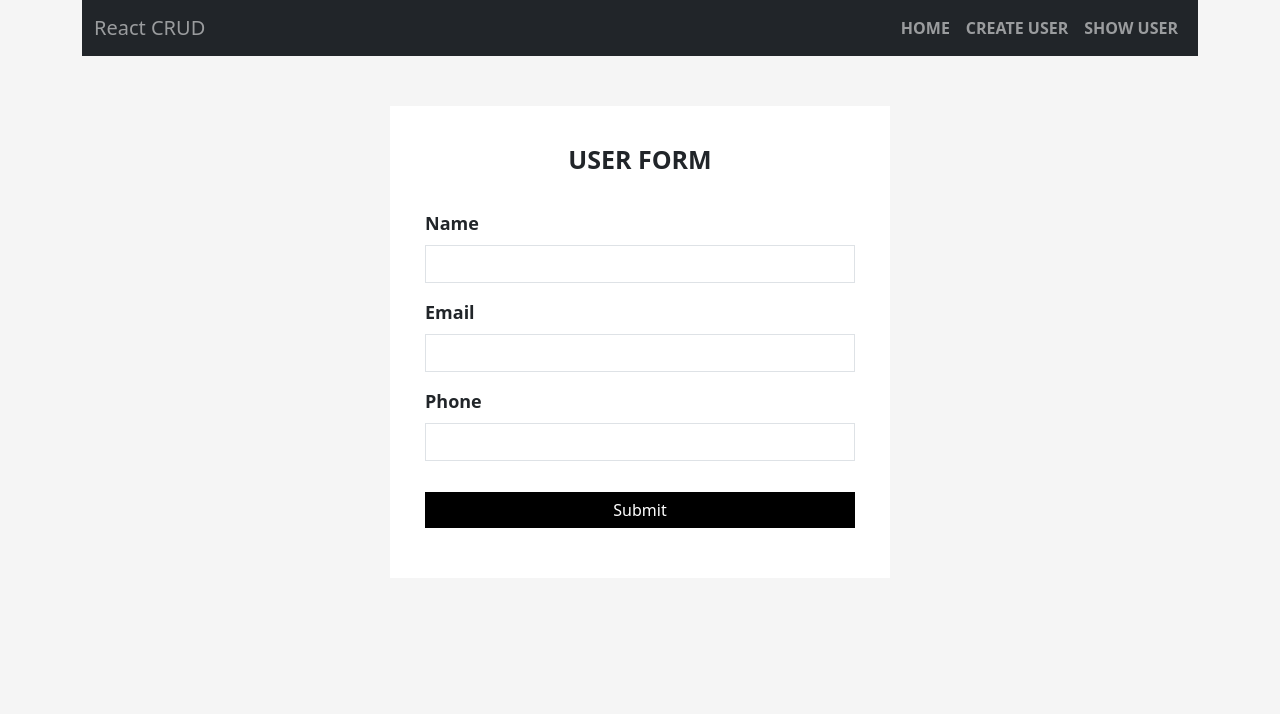
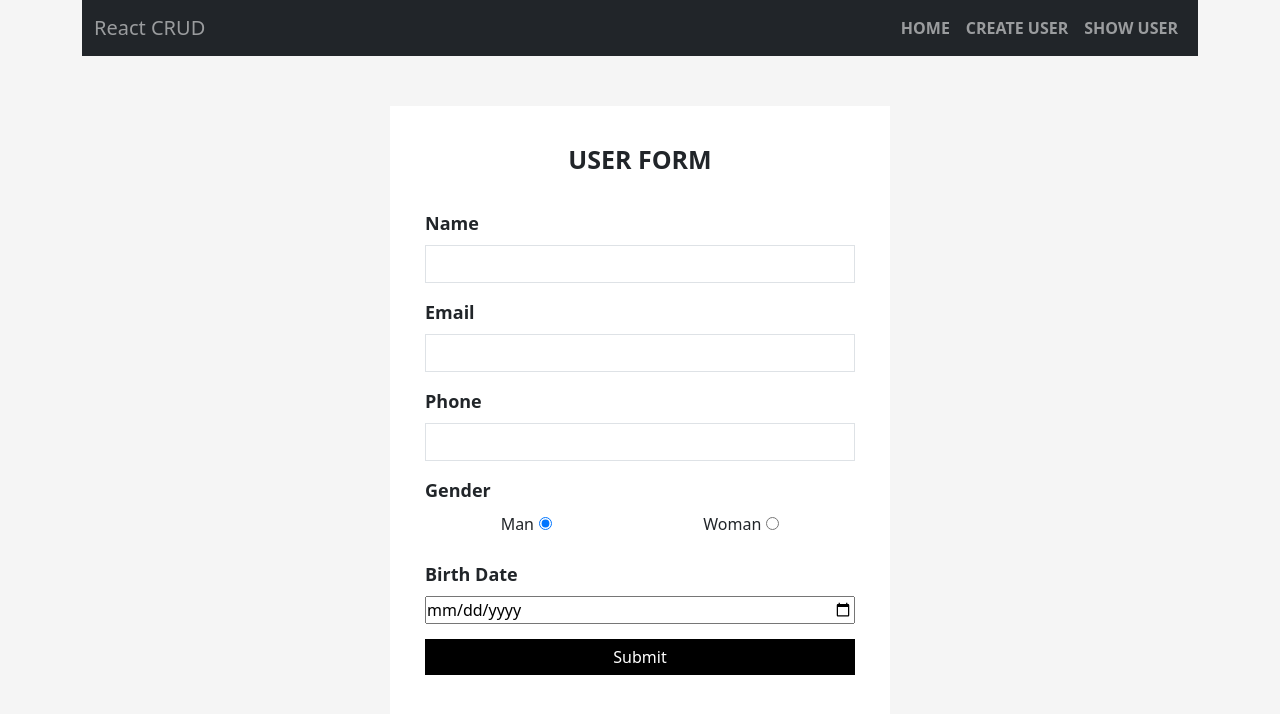
Before and after one commit to sungyu0309/OSS_HW4-2, a React (Create React App) app: page /create-user in a window 1280 px wide. Shown: the top 714 px of the page. Built offline with nearby package versions, Linux system fonts and the light colour scheme.

Commit message:
feat : add data model

```diff
--- a/src/components/User/CreateUser.js
+++ b/src/components/User/CreateUser.js
@@ -1,77 +1,137 @@
-import React, { useState } from 'react'
-import {useNavigate } from "react-router-dom";
-import Loader from '../Common/Loader';
-import './User.css';
+import React, { useState } from "react";
+import { useNavigate } from "react-router-dom";
+import Loader from "../Common/Loader";
+import "./User.css";
 const CreateUser = () => {
   const navigate = useNavigate();
-    const createUserApi = "http://localhost:3000/user"
+  const createUserApi =
+    "https://67025998bd7c8c1ccd3e9efc.mockapi.io/api/person";
   const [error, setError] = useState(null);
   const [isLoading, setIsLoading] = useState(false);
   const [user, setUser] = useState({
     name: "",
     email: "",
-        phone: ""
-    })
+    phone: "",
+    gender: "",
+    birthDate: "",
+  });
 
   const handelInput = (event) => {
     event.preventDefault();
     const { name, value } = event.target;
-        console.log(name, value)
+    console.log(name, value);
     setUser({ ...user, [name]: value });
-    }
+  };
 
   const handelSubmit = async (event) => {
     event.preventDefault();
-        console.log(user)
+    console.log(user);
     try {
       setIsLoading(true);
       const response = await fetch(createUserApi, {
-                method: 'POST',
+        method: "POST",
         headers: {
-                    'Content-Type': 'application/json',
+          "Content-Type": "application/json",
         },
         body: JSON.stringify(user),
       });
 
       if (response.ok) {
-                console.log('Form submitted successfully!');
-                setUser({name: "",email: "",phone: ""})
-                navigate('/show-user');
+        console.log("Form submitted successfully!");
+        setUser({ name: "", email: "", phone: "" });
+        navigate("/show-user");
       } else {
-                console.error('Form submission failed!');
+        console.error("Form submission failed!");
       }
-
     } catch (error) {
       setError(error.message);
-        } finally{
+    } finally {
       setIsLoading(false);
     }
-    }
+  };
 
   return (
-        <div className='user-form'>
-            <div className='heading'>
+    <div className="user-form">
+      <div className="heading">
         {isLoading && <Loader />}
         {error && <p>Error: {error}</p>}
         <p>User Form</p>
       </div>
       <form onSubmit={handelSubmit}>
         <div className="mb-3">
-                    <label for="name" className="form-label">Name</label>
-                    <input type="text" className="form-control" id="name" name="name" value={user.name} onChange={handelInput} />
+          <label htmlFor="name" className="form-label">
+            Name
+          </label>
+          <input
+            type="text"
+            className="form-control"
+            id="name"
+            name="name"
+            value={user.name}
+            onChange={handelInput}
+            required
+          />
         </div>
         <div className="mb-3 mt-3">
-                    <label for="email" className="form-label">Email</label>
-                    <input type="email" className="form-control" id="email" name="email" value={user.email} onChange={handelInput} />
+          <label htmlFor="email" className="form-label">
+            Email
+          </label>
+          <input
+            type="email"
+            className="form-control"
+            id="email"
+            name="email"
+            value={user.email}
+            onChange={handelInput}
+            required
+          />
         </div>
         <div className="mb-3">
-                    <label for="pwd" className="form-label">Phone</label>
-                    <input type="text" className="form-control" id="phone" name="phone" value={user.phone} onChange={handelInput} />
+          <label htmlFor="phone" className="form-label">
+            Phone
+          </label>
+          <input
+            type="text"
+            className="form-control"
+            id="phone"
+            name="phone"
+            value={user.phone}
+            onChange={handelInput}
+            required
+          />
         </div>
-                <button type="submit" className="btn btn-primary submit-btn">Submit</button>
+        <div>
+          <label className="form-label">Gender</label>
+          <div className="wrapper">
+            <div>
+              <label htmlFor="man">Man</label>
+              <input type="radio" value="man" name="gender" id="man" checked />
+            </div>
+            <div>
+              <label htmlFor="woman">Woman</label>
+              <input type="radio" value="woman" name="gender" id="woman" />
+            </div>
+          </div>
+        </div>
+        <div className="vertical">
+          <label htmlFor="birthDate" className="form-label">
+            Birth Date
+          </label>
+          <input
+            type="date"
+            id="birthDate"
+            name="birthDate"
+            value={user.birthDate}
+            onChange={handelInput}
+            required
+          />
+        </div>
+        <button type="submit" className="btn btn-primary submit-btn">
+          Submit
+        </button>
       </form>
     </div>
-    )
-}
+  );
+};
 
-export default CreateUser
+export default CreateUser;
--- a/src/components/User/User.css
+++ b/src/components/User/User.css
@@ -1,51 +1,62 @@
-*{
+* {
   padding: 0px;
   margin: 0px;
 }
 
-.user-form{
+.user-form {
   max-width: 500px;
   margin: 0px auto;
 
   padding: 35px 35px 50px 35px;
   margin-top: 50px;
-    background-color: #ffffff ;
+  background-color: #ffffff;
 }
 
-.form-control{
+.form-control {
   border-radius: 0px !important;
 }
-.form-label{
+.form-label {
   font-weight: 600;
   font-size: 18px;
 }
-.submit-btn{
+.submit-btn {
   border-radius: 0px;
   width: 100%;
   margin-top: 15px;
   background-color: #000;
   border: 0px !important;
 }
-.heading{
+.heading {
   padding: 0px 0px 15px 0px;
   text-align: center;
   text-transform: uppercase;
 }
-.heading p{
+.heading p {
   font-size: 25px !important;
   font-weight: 700;
-
 }
-.fa{
+.fa {
   border: 1px solid #000;
   padding: 3px;
   margin-right: 10px;
   background-color: rgb(234, 234, 234);
   color: #000;
 }
-.fa-trash-o{
+.fa-trash-o {
   color: rgb(255, 0, 0);
   border: 1px solid red;
   background-color: #ffffff;
+}
+.vertical {
+  display: flex;
+  flex-direction: column;
+  margin-top: 25px;
+}
+.wrapper {
+  display: flex;
+  justify-content: space-around;
 
+  > div > label {
+    margin-right: 5px;
   }
+}
```
Also changed, not shown: 1 other file (tests, documents, lock files or other folders). Lines whose indentation alone changed are shown as unchanged.
